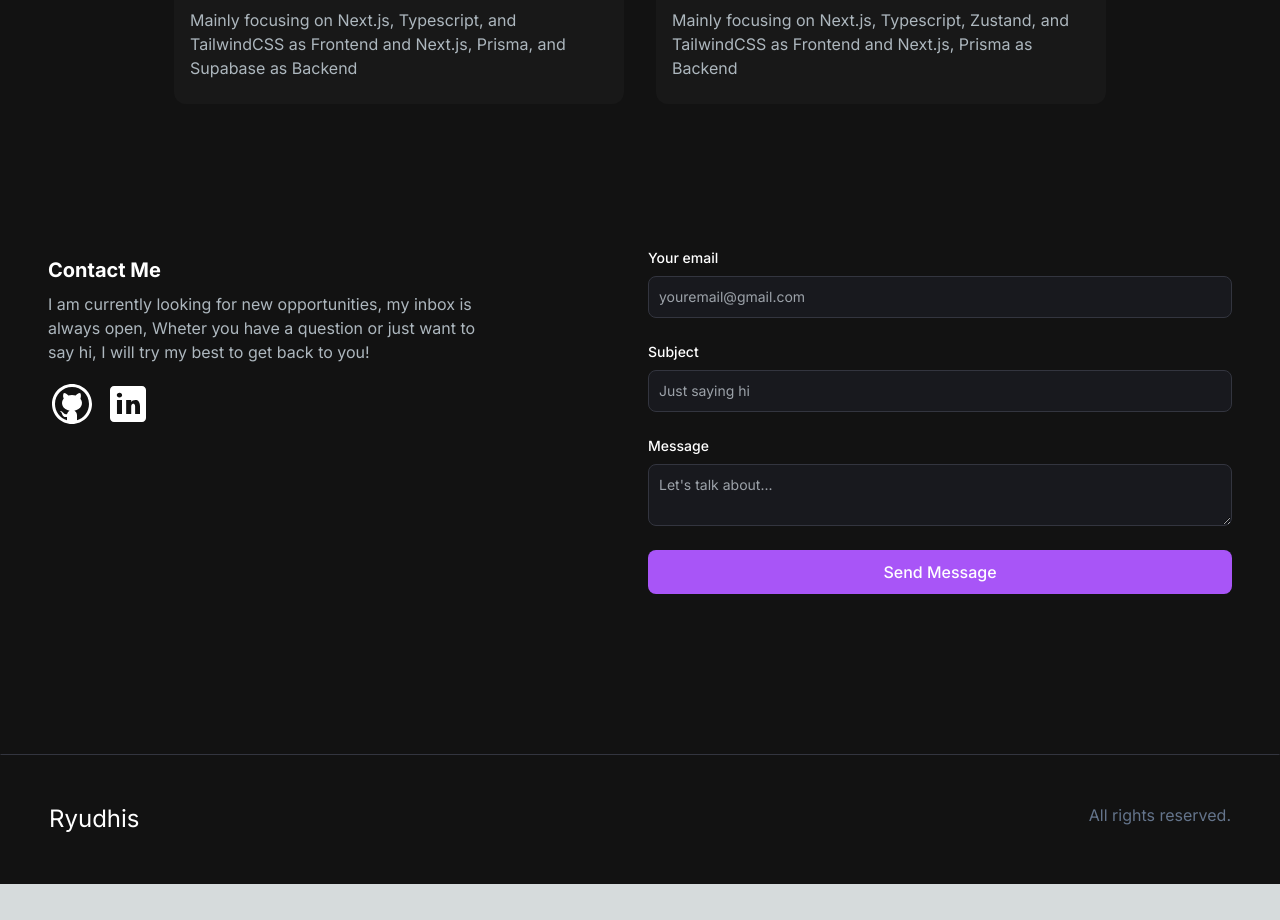
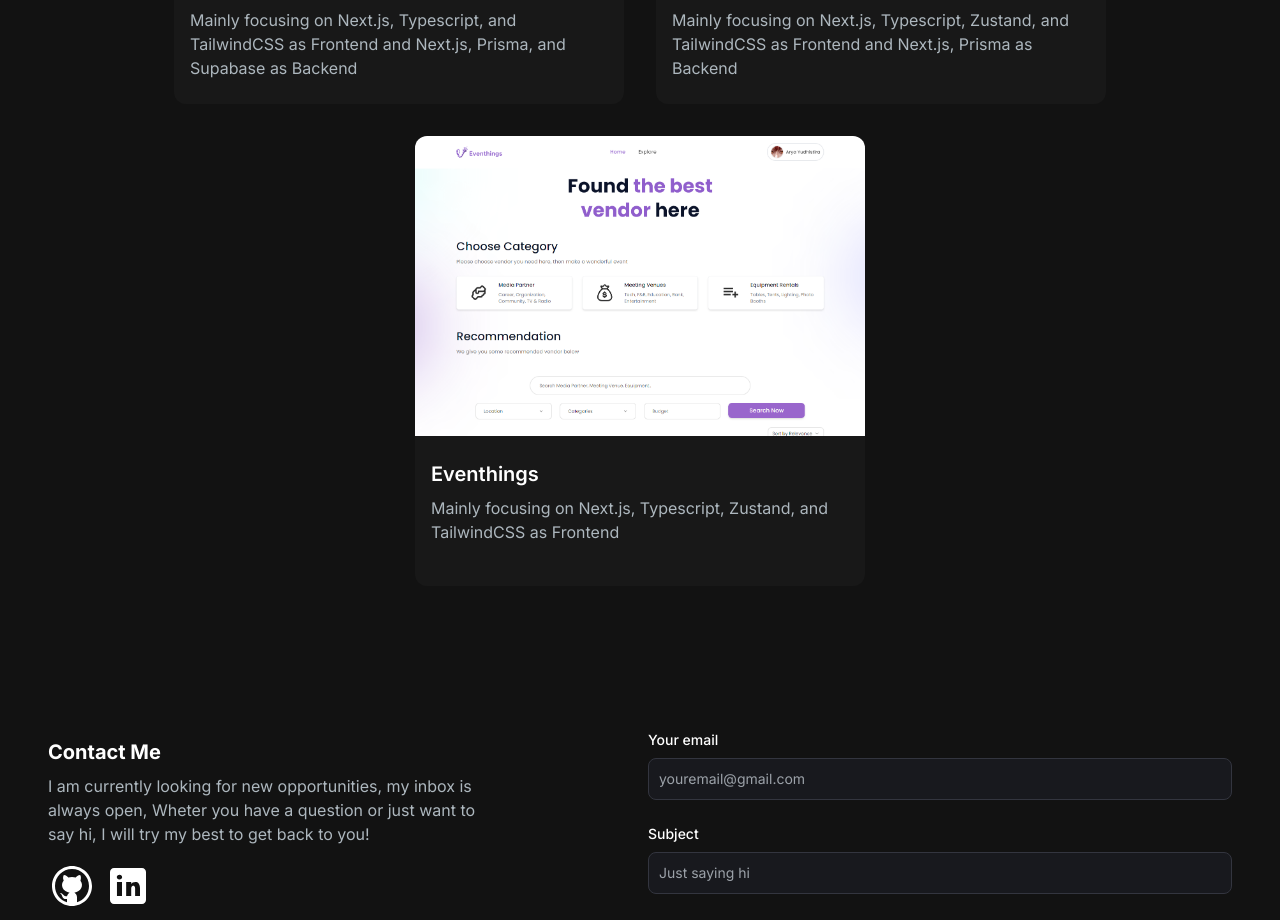
Before and after one commit to ryudhis/Portfolio, a Next.js app in the folder portfolio/: page / in a window 1280 px wide. Shown: the part 3843-4763 px from the top of the page. Before the commit the page ends 4727 px from the top, so only its background shows below. Built offline with nearby package versions, Linux system fonts and the light colour scheme.

Commit message:
feat: add new project

```diff
--- a/portfolio/src/app/components/ProjectsSection.jsx
+++ b/portfolio/src/app/components/ProjectsSection.jsx
@@ -99,6 +99,16 @@ const projectsData = [
     gitUrl: "https://github.com/ryudhis/notes-app-ryudhis",
     demoUrl: "https://notes-app-ryudhis.vercel.app/",
   },
+  {
+    id: 10,
+    title: "Eventhings",
+    description:
+      "Mainly focusing on Next.js, Typescript, Zustand, and TailwindCSS as Frontend",
+    image: "/images/projects/11.png",
+    tag: ["All", "Web"],
+    gitUrl: "",
+    demoUrl: "",
+  },
 ];
 
 const ProjectsSection = () => {
```
Also changed, not shown: portfolio/public/images/projects/11.png (added).
